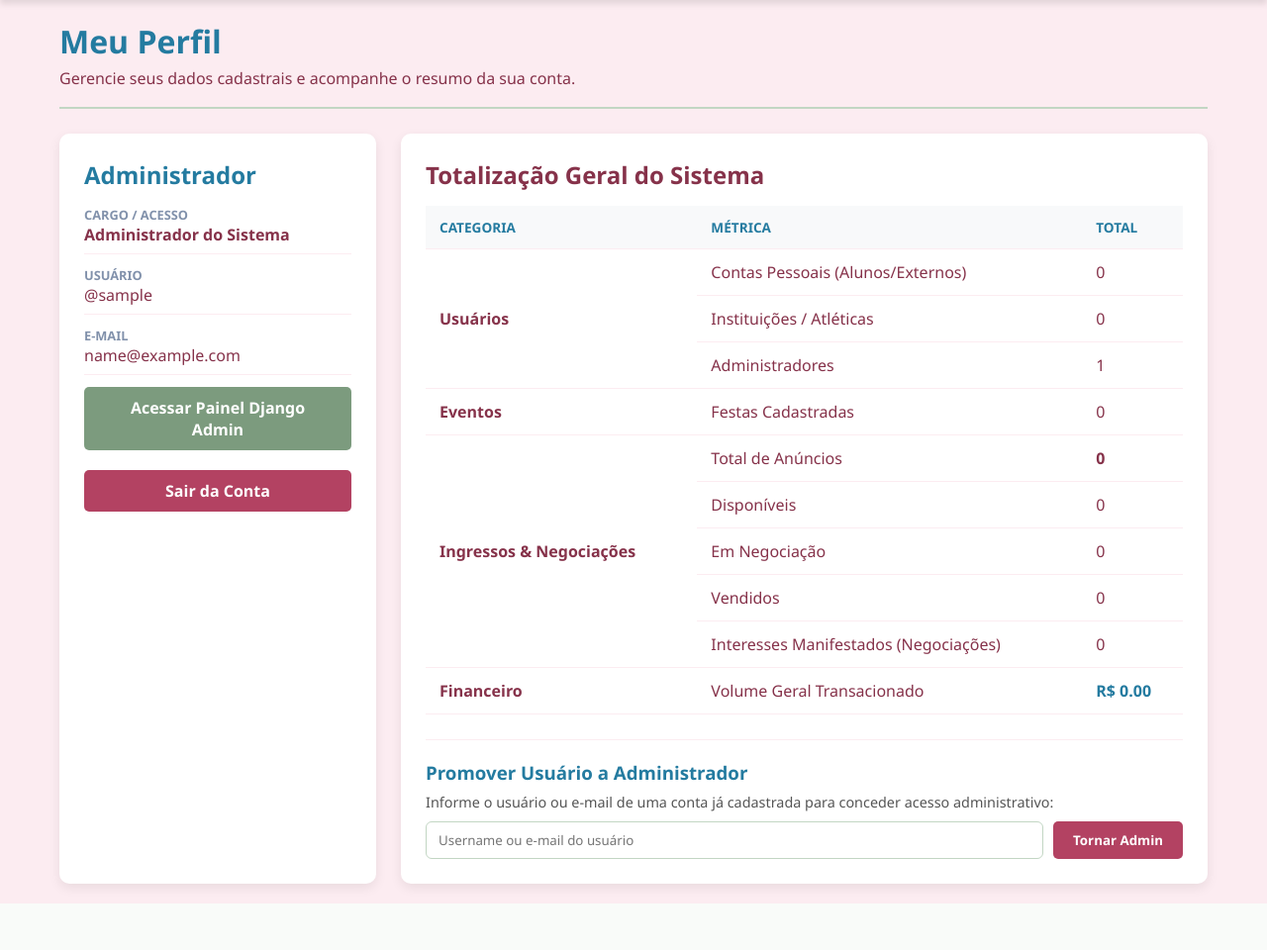
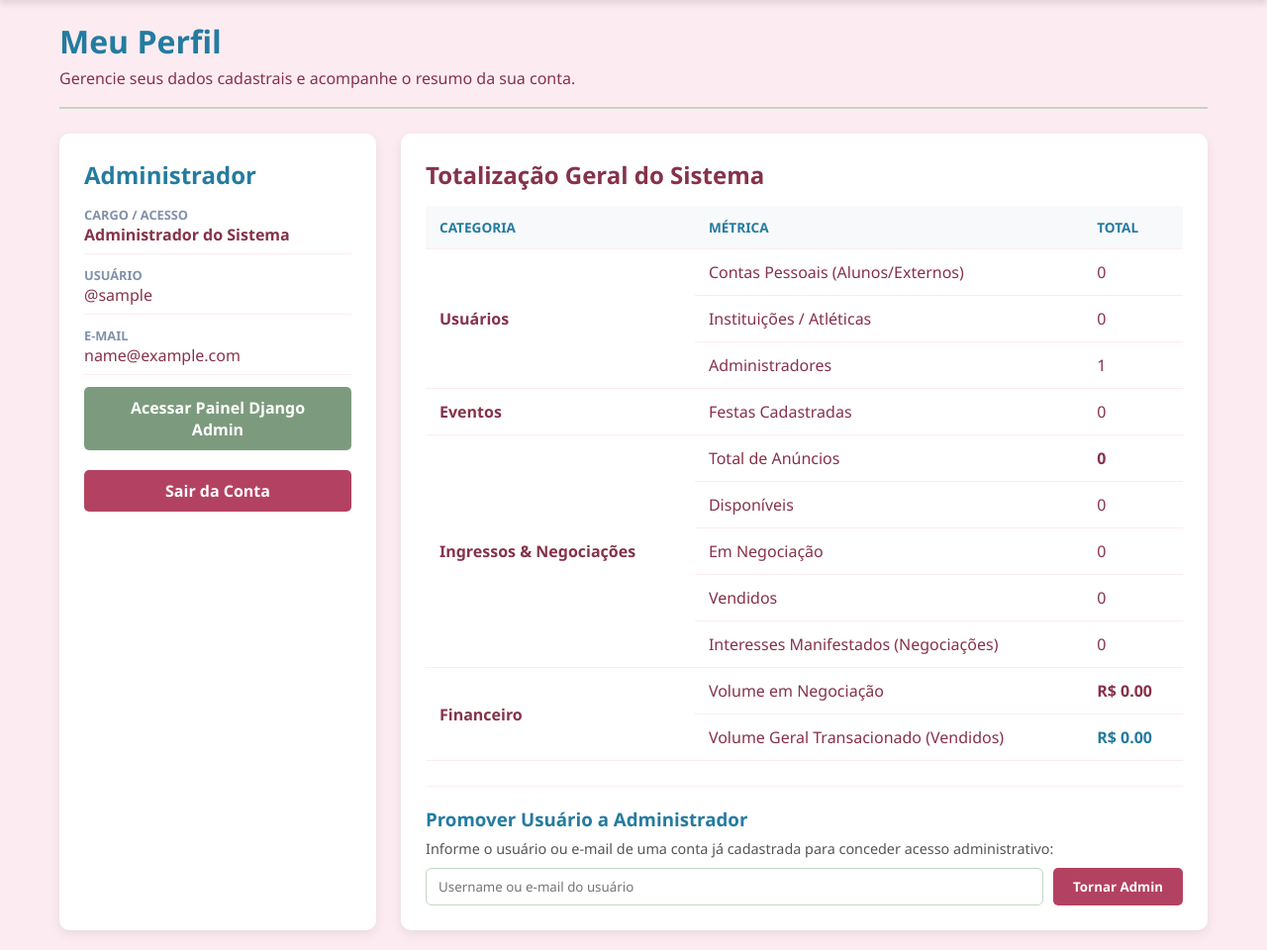
Before and after one commit to annarzcardoso15/USParty, a Django app: page /usuarios/perfil/ in a window 1280 px wide. Shown: the part 65-1025 px from the top of the page at 99% size. Before the commit the page ends 978 px from the top, so only its background shows below. Run offline with Django 5.2, Linux system fonts and the light colour scheme; the visitor is signed in with stand-in values (Sample User, id 1); data comes from the database, SQL or seed files in the repository; data that the repository does not hold is empty.

Commit message:
Corrige calculo de receita de vendidos, adiciona valor em negociacao e remove alerta duplicado no login

```diff
--- a/usuarios/templates/usuarios/perfil.html
+++ b/usuarios/templates/usuarios/perfil.html
@@ -277,8 +277,12 @@
                         <td>{{ usp013.total_negociacoes }}</td>
                     </tr>
                     <tr>
-                        <td><strong>Financeiro</strong></td>
-                        <td>Volume Geral Transacionado</td>
+                        <td rowspan="2"><strong>Financeiro</strong></td>
+                        <td>Volume em Negociação</td>
+                        <td><strong style="color: var(--vintage-berry);">R$ {{ usp013.volume_negociacao|floatformat:2 }}</strong></td>
+                    </tr>
+                    <tr>
+                        <td>Volume Geral Transacionado (Vendidos)</td>
                         <td><strong style="color: var(--cerulean);">R$ {{ usp013.volume_transacionado|floatformat:2 }}</strong></td>
                     </tr>
                 </tbody>
@@ -312,7 +316,7 @@
                 </thead>
                 <tbody>
                     <tr>
-                        <td rowspan="6"><strong>Vendas</strong></td>
+                        <td rowspan="7"><strong>Vendas</strong></td>
                         <td>Total de Anúncios Criados</td>
                         <td><strong>{{ usp011.total_anuncios }}</strong></td>
                     </tr>
@@ -329,8 +333,12 @@
                         <td>{{ usp011.qtd_vendidos }}</td>
                     </tr>
                     <tr>
-                        <td>Valor em Anúncios Ativos</td>
+                        <td>Valor em Anúncios Disponíveis</td>
                         <td>R$ {{ usp011.valor_ativo|floatformat:2 }}</td>
+                    </tr>
+                    <tr>
+                        <td>Valor em Negociação</td>
+                        <td>R$ {{ usp011.valor_negociacao|floatformat:2 }}</td>
                     </tr>
                     <tr>
                         <td>Total Recebido em Vendas</td>
--- a/usuarios/views.py
+++ b/usuarios/views.py
@@ -161,8 +161,14 @@ def perfil_view(request):
         em_negociacao = meus_anuncios.filter(status__em_negociacao=True)
         vendidos = meus_anuncios.filter(status__vendido=True)
 
-        valor_vendido = sum(a.preco * a.quantidade_ingressos for a in vendidos)
-        valor_ativo = sum(a.preco * a.quantidade_ingressos for a in disponiveis) + sum(a.preco * a.quantidade_ingressos for a in em_negociacao)
+        interesses_vendidos = ManifestarInteresse.objects.filter(anuncio__in=vendidos).select_related('anuncio')
+        if interesses_vendidos.exists():
+            valor_vendido = sum(i.quantidade_desejada * i.anuncio.preco for i in interesses_vendidos)
+        else:
+            valor_vendido = sum(a.preco * a.quantidade_ingressos for a in vendidos)
+
+        valor_ativo = sum(a.preco * a.quantidade_ingressos for a in disponiveis)
+        valor_negociacao = sum(a.preco * a.quantidade_ingressos for a in em_negociacao)
 
         meus_interesses = ManifestarInteresse.objects.filter(pessoal=perfil_pessoal).select_related('anuncio', 'anuncio__festa', 'anuncio__status')
         qtd_ingressos_comprados = sum(i.quantidade_desejada for i in meus_interesses)
@@ -178,6 +184,7 @@ def perfil_view(request):
                 'qtd_vendidos': vendidos.count(),
                 'valor_vendido': valor_vendido,
                 'valor_ativo': valor_ativo,
+                'valor_negociacao': valor_negociacao,
                 'total_interesses': meus_interesses.count(),
                 'qtd_ingressos_comprados': qtd_ingressos_comprados,
                 'valor_total_compras': valor_total_compras,
@@ -196,7 +203,12 @@ def perfil_view(request):
             anuncios_festa = Anuncio.objects.filter(festa=festa).select_related('status')
             vendidos_festa = anuncios_festa.filter(status__vendido=True)
             disponiveis_festa = anuncios_festa.filter(status__disponivel=True, status__vendido=False)
-            volume_festa = sum(a.preco * a.quantidade_ingressos for a in vendidos_festa)
+
+            interesses_festa = ManifestarInteresse.objects.filter(anuncio__in=vendidos_festa).select_related('anuncio')
+            if interesses_festa.exists():
+                volume_festa = sum(i.quantidade_desejada * i.anuncio.preco for i in interesses_festa)
+            else:
+                volume_festa = sum(a.preco * a.quantidade_ingressos for a in vendidos_festa)
 
             total_anuncios_inst += anuncios_festa.count()
             total_vendidos_inst += vendidos_festa.count()
@@ -226,7 +238,14 @@ def perfil_view(request):
         vendidos_geral = todos_anuncios.filter(status__vendido=True)
         disponiveis_geral = todos_anuncios.filter(status__disponivel=True, status__vendido=False, status__em_negociacao=False)
         negociacao_geral = todos_anuncios.filter(status__em_negociacao=True)
-        volume_geral = sum(a.preco * a.quantidade_ingressos for a in vendidos_geral)
+
+        interesses_vendidos_geral = ManifestarInteresse.objects.filter(anuncio__in=vendidos_geral).select_related('anuncio')
+        if interesses_vendidos_geral.exists():
+            volume_geral = sum(i.quantidade_desejada * i.anuncio.preco for i in interesses_vendidos_geral)
+        else:
+            volume_geral = sum(a.preco * a.quantidade_ingressos for a in vendidos_geral)
+
+        volume_negociacao_geral = sum(a.preco * a.quantidade_ingressos for a in negociacao_geral)
 
         contexto.update({
             'usp013': {
@@ -240,6 +259,7 @@ def perfil_view(request):
                 'anuncios_vendidos': vendidos_geral.count(),
                 'total_negociacoes': ManifestarInteresse.objects.count(),
                 'volume_transacionado': volume_geral,
+                'volume_negociacao': volume_negociacao_geral,
             }
         })
 
```
